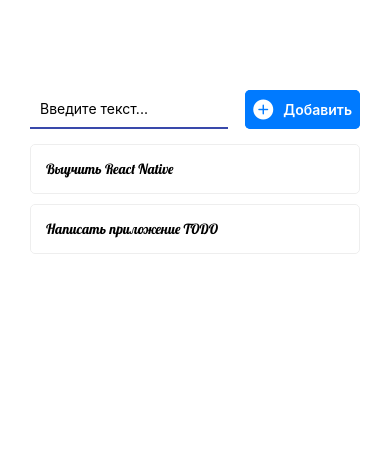
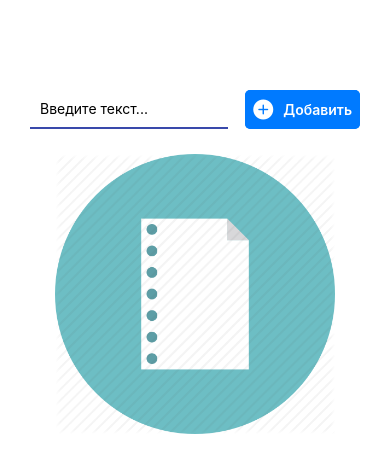
Before and after one commit to kingov-alexey/todo-app-react-native, a React Native app: screen / in a window 390 px wide. Shown: the top 472 px of the page. Built offline with nearby package versions, Linux system fonts and the light colour scheme.

Commit message:
5.2 create context

```diff
--- a/App.js
+++ b/App.js
@@ -25,10 +25,7 @@ export default function App() {
   //стейт экранов
   const [todoId, setTodoId] = useState(null);
   //Стейт дел
-  const [todos, setTodos] = useState([
-    { id: '1', title: 'Выучить React Native' },
-    { id: '2', title: 'Написать приложение TODO' },
-  ]);
+  const [todos, setTodos] = useState([]);
 
   if (!isReady) {
     return (
```
